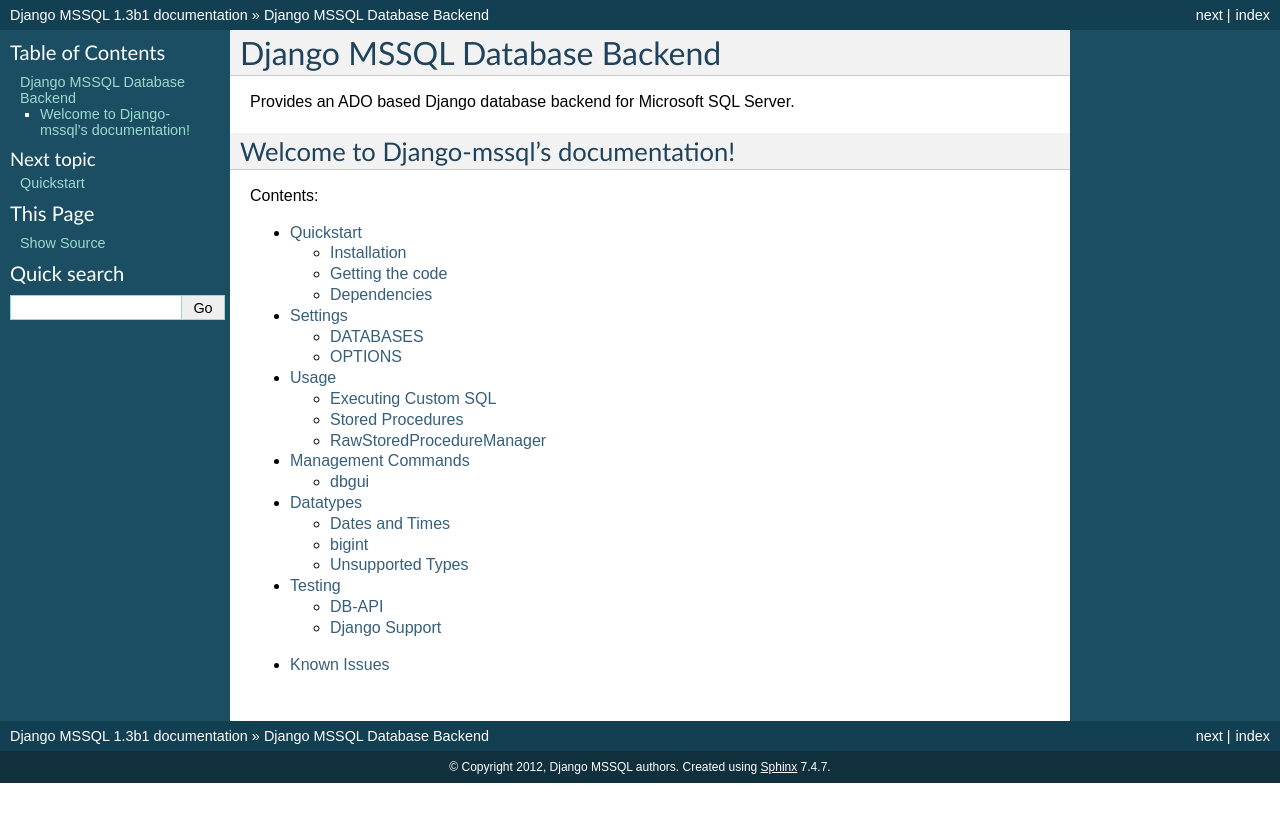
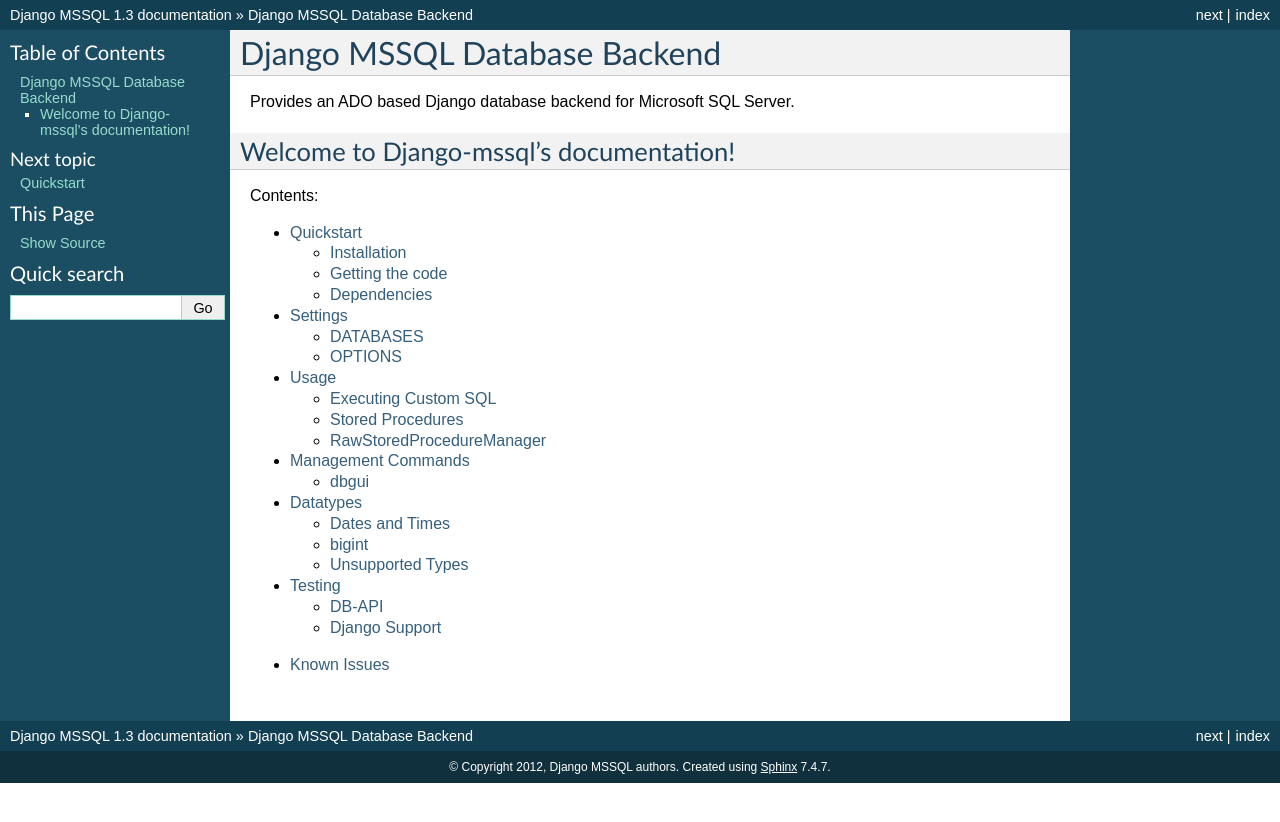
Before and after one commit to kajo-assets/django-sqlserver, a Sphinx documentation site: the page built from docs/index.txt, in a window 1280 px wide. Shown: the top 822 px of the page. Built offline with Sphinx 7.4.7, drawn with Linux system fonts in a browser that asks for light colours; pages that are not in the unit, such as notebooks, are missing from menus.

Commit message:
Bumping version for 1.3 release

```diff
--- a/docs/changelog.txt
+++ b/docs/changelog.txt
@@ -1,8 +1,8 @@
 Changelog
 =========
 
-v1.3 (in development)
----------------------
+v1.3
+----
 
 - Backend now supports returning the ID from an insert without needing an additional query. This is disabled
   for SQL Server 2000 (assuming that version still works with this backend). :issue:`17`
--- a/sqlserver_ado/__init__.py
+++ b/sqlserver_ado/__init__.py
@@ -1,4 +1,4 @@
 # following PEP 386
-__version__ = "1.3b1"
+__version__ = "1.3"
 
 import patches
```
